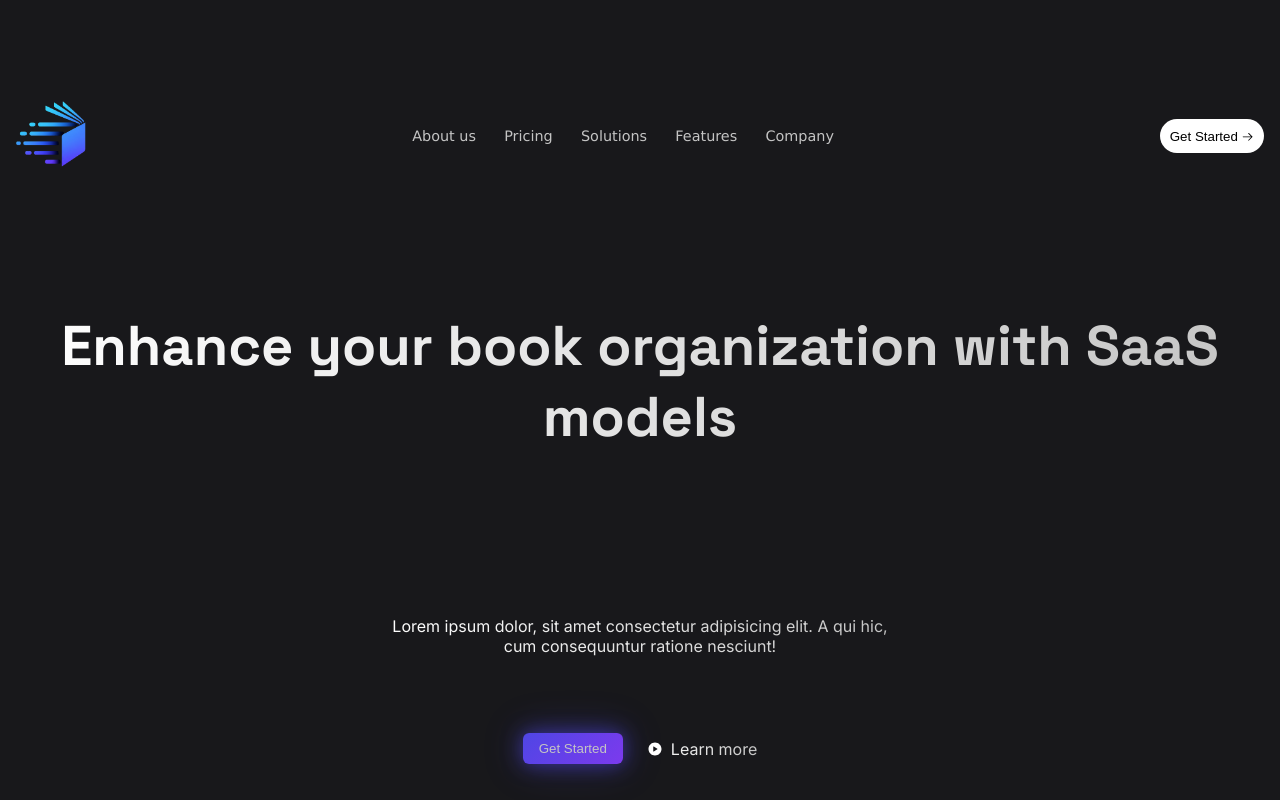
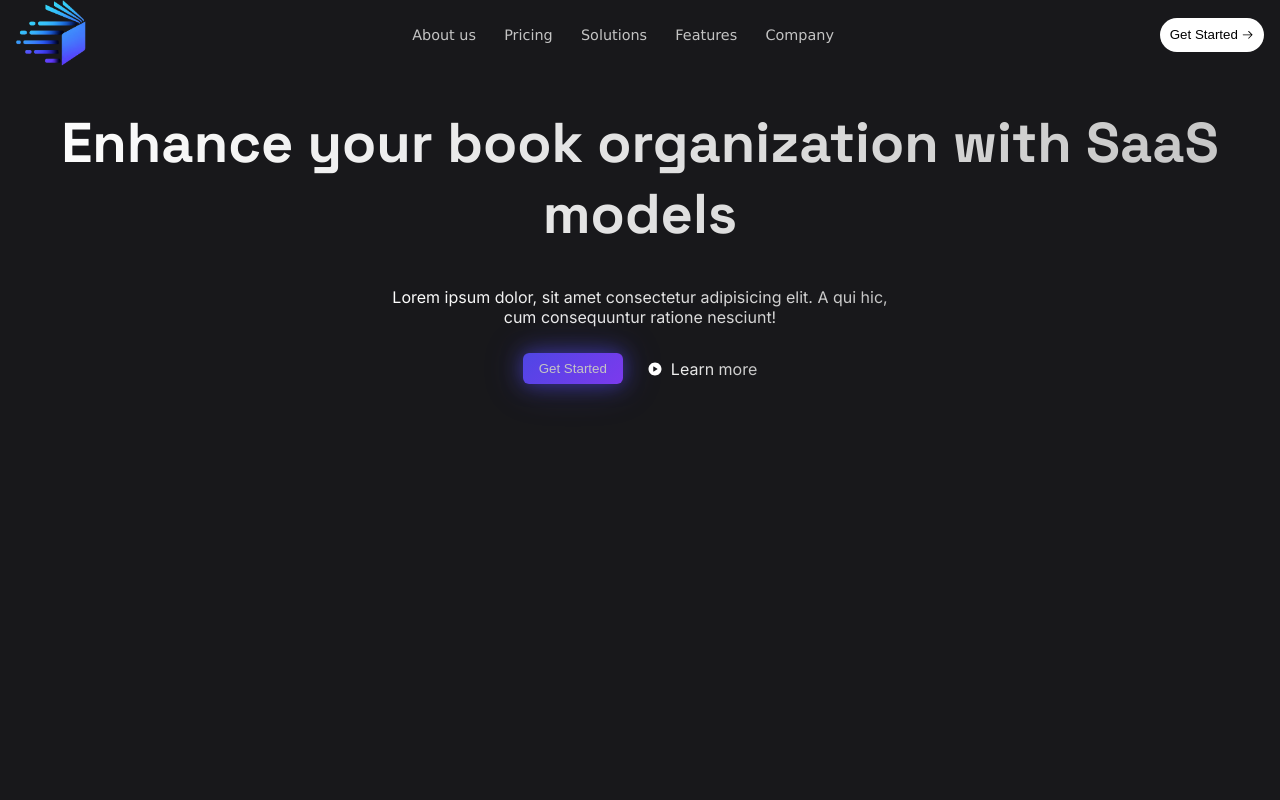
Before and after one commit to cauealb/biblioteca-front-simple, a React (Vite) app: page / in a window 1280 px wide. Built offline with nearby package versions, Linux system fonts and the light colour scheme.

Commit message:
feat: Adequando layout

```diff
--- a/src/index.css
+++ b/src/index.css
@@ -3,8 +3,8 @@ body,
 #root {
   height: 100%;
   display: grid;
+  align-content: flex-start;
   /* justify-content: center; */
-  /* align-items: center; */
 }
 
 body {
--- a/src/modules/Landing Page/pages/style.module.css
+++ b/src/modules/Landing Page/pages/style.module.css
@@ -35,8 +35,6 @@
 
     h1 {
         font-size: 3.5rem;
-        /* color: #c4c4c4 */
-
         background: linear-gradient(to right, white, #c4c4c4);
 
         background-clip: text;
```
